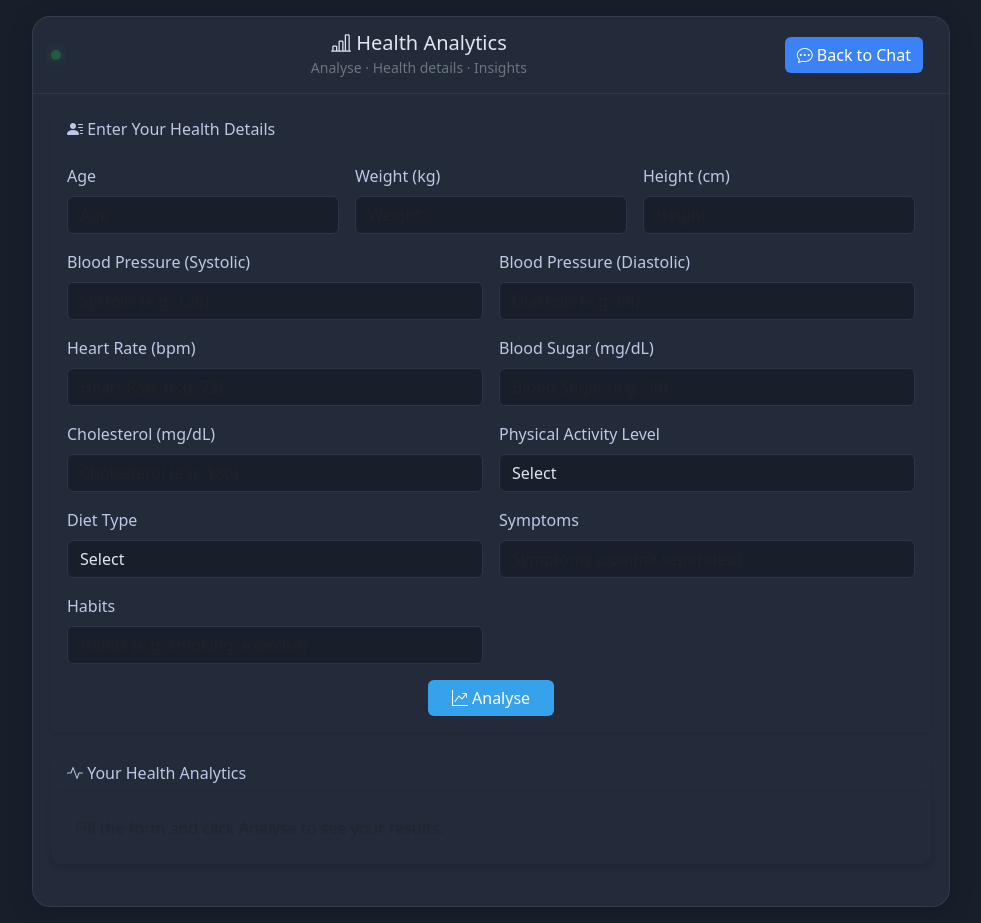
After one commit to athishbepu/Team_coderush1.0, a Flask app: page /analyse in a window 1280 px wide. The commit adds this page. Shown: the whole page, without its empty margins (149-1130 px from the left). Run offline with Flask 3, Linux system fonts and the light colour scheme; some libraries are stand-ins or nearby versions.

Commit message:
Implement health analysis feature with form submission and data visualization

```diff
--- a/app.py
+++ b/app.py
@@ -68,6 +68,7 @@ def register():
             return {"success": False, "message": f"Registration failed: {str(e)}"}
     return render_template('register.html')
 
+
 # ------------------ LOGIN ------------------
 @app.route('/login', methods=['GET', 'POST'])
 def login():
@@ -90,7 +91,7 @@ def login():
             user = cursor.fetchone()
             print(type(user))
             print("DEBUG: Query executed. Result:", user)
-            if user.values():
+            if user and hasattr(user, 'values') and user.values():
                 print("user value",user.values())
                 columns = [col[0] for col in cursor.description]
                 user_dict = dict(zip(columns, user.values()))
@@ -252,6 +253,103 @@ def ollama_response(prompt, model="mistral"):
         print("Ollama error:", response.text)
         return "Sorry, the assistant is unavailable."
 
+# ------------------ ANALYSE ------------------
+@app.route('/analyse', methods=['GET', 'POST'])
+def analyse():
+    if request.method == 'POST':
+        data = request.get_json()
+        age = int(data.get('age', 0))
+        weight = float(data.get('weight', 0))
+        height = float(data.get('height', 0))
+        symptoms = data.get('symptoms', '')
+        habits = data.get('habits', '')
+        bp_systolic = int(data.get('bp_systolic', 0))
+        bp_diastolic = int(data.get('bp_diastolic', 0))
+        heart_rate = int(data.get('heart_rate', 0))
+        blood_sugar = float(data.get('blood_sugar', 0))
+        cholesterol = float(data.get('cholesterol', 0))
+        activity_level = data.get('activity_level', '')
+        diet_type = data.get('diet_type', '')
+        text = symptoms  # Use symptoms as chat history text
+        triage_result = run_triage(text)
+        # Example analytics: BMI
+        bmi = round(weight / ((height/100)**2), 2) if height > 0 else 0
+        if bmi < 18.5:
+            bmi_status = 'Underweight'
+        elif bmi < 25:
+            bmi_status = 'Normal'
+        elif bmi < 30:
+            bmi_status = 'Overweight'
+        else:
+            bmi_status = 'Obese'
+        # Example risk score (simple logic)
+        risk_score = 0
+        if 'smoking' in habits.lower():
+            risk_score += 2
+        if 'exercise' not in habits.lower():
+            risk_score += 1
+        if age > 50:
+            risk_score += 1
+        if 'fever' in symptoms.lower():
+            risk_score += 1
+
+        # Hypertension analysis
+        hypertension = 'Normal'
+        if bp_systolic >= 140 or bp_diastolic >= 90:
+            hypertension = 'High'
+        elif bp_systolic >= 120 or bp_diastolic >= 80:
+            hypertension = 'Elevated'
+
+        # Diabetes analysis
+        diabetes = 'Normal'
+        if blood_sugar >= 126:
+            diabetes = 'Diabetes'
+        elif blood_sugar >= 100:
+            diabetes = 'Prediabetes'
+
+        # Cholesterol analysis
+        cholesterol_status = 'Normal'
+        if cholesterol >= 240:
+            cholesterol_status = 'High'
+        elif cholesterol >= 200:
+            cholesterol_status = 'Borderline High'
+        user_id = session.get('id')
+        cursor = mysql.connection.cursor()
+        # Store in MySQL
+        cursor.execute('''
+            INSERT INTO analyse_data (
+                user_id, age, weight, height, symptoms, habits, bmi, bmi_status, risk_score,
+                bp_systolic, bp_diastolic, heart_rate, blood_sugar, cholesterol, activity_level, diet_type,
+                hypertension, diabetes, cholesterol_status
+            ) VALUES (%s, %s, %s, %s, %s, %s, %s, %s, %s, %s, %s, %s, %s, %s, %s, %s, %s, %s, %s)
+        ''', (
+            user_id, age, weight, height, symptoms, habits, bmi, bmi_status, risk_score,
+            bp_systolic, bp_diastolic, heart_rate, blood_sugar, cholesterol, activity_level, diet_type,
+            hypertension, diabetes, cholesterol_status
+        ))
+        mysql.connection.commit()
+        return jsonify({
+            'bmi': bmi,
+            'bmi_status': bmi_status,
+            'risk_score': risk_score,
+            'weight': weight,
+            'age': age,
+            'height': height,
+            'bp_systolic': bp_systolic,
+            'bp_diastolic': bp_diastolic,
+            'heart_rate': heart_rate,
+            'blood_sugar': blood_sugar,
+            'cholesterol': cholesterol,
+            'activity_level': activity_level,
+            'diet_type': diet_type,
+            'hypertension': hypertension,
+            'diabetes': diabetes,
+            'cholesterol_status': cholesterol_status,
+            'symptoms': symptoms,
+            'habits': habits
+        })
+    return render_template('analyse.html')
+
 
 if __name__ == '__main__':
     app.run(debug=True)
--- /dev/null
+++ b/static/analyse/analyse.css
@@ -0,0 +1,134 @@
+@import url('../chat/chat.css');
+
+body, .chat-wrapper {
+  background: #181f2a;
+  color: #e0e6f0;
+}
+
+.chat-card {
+  background: #232a39;
+  color: #e0e6f0;
+  border-radius: 18px;
+  box-shadow: 0 4px 24px rgba(0,0,0,0.18);
+}
+
+.card, .card-header, .card-body {
+  background: #232a39 !important;
+  color: #e0e6f0 !important;
+  border: none;
+}
+
+.card-header {
+  border-bottom: 1px solid #222b3a;
+  background: #232a39 !important;
+  color: #bfc8e6 !important;
+}
+
+.form-label {
+  color: #bfc8e6;
+}
+
+.form-control {
+  background: #181f2a;
+  color: #e0e6f0;
+  border: 1px solid #2c3446;
+}
+
+.form-control:focus {
+  background: #232a39;
+  color: #fff;
+  border-color: #36a2eb;
+}
+
+.btn-success {
+  background: #36a2eb;
+  border: none;
+  color: #fff;
+}
+
+.btn-success:hover {
+  background: #2580c3;
+}
+
+.analyse-container {
+    max-width: 700px;
+    margin: 40px auto;
+    background: #232a39;
+    border-radius: 18px;
+    box-shadow: 0 4px 24px rgba(0,0,0,0.18);
+    padding: 32px 24px;
+}
+
+.analyse-title {
+    font-size: 2rem;
+    font-weight: 600;
+    color: #36a2eb;
+    margin-bottom: 24px;
+    letter-spacing: 0.5px;
+}
+
+.analyse-section {
+    margin-bottom: 28px;
+}
+
+.analyse-label {
+    font-size: 1.05rem;
+    font-weight: 500;
+    color: #bfc8e6;
+    margin-bottom: 8px;
+    display: block;
+}
+
+.analyse-input,
+.analyse-textarea {
+    width: 100%;
+    padding: 10px 14px;
+    border: 1px solid #2c3446;
+    border-radius: 6px;
+    font-size: 1rem;
+    background: #181f2a;
+    color: #e0e6f0;
+    margin-bottom: 16px;
+    transition: border-color 0.2s;
+}
+
+.analyse-input:focus,
+.analyse-textarea:focus {
+    border-color: #36a2eb;
+    outline: none;
+}
+
+.analyse-btn {
+    background: linear-gradient(90deg, #2a5bd7 0%, #4f8cff 100%);
+    color: #fff;
+    border: none;
+    border-radius: 6px;
+    padding: 12px 28px;
+    font-size: 1.1rem;
+    font-weight: 600;
+    cursor: pointer;
+    box-shadow: 0 1px 6px rgba(42, 91, 215, 0.12);
+    transition: background 0.2s;
+}
+
+.analyse-btn:hover {
+    background: linear-gradient(90deg, #1e3c72 0%, #2a5bd7 100%);
+}
+
+.analyse-result {
+    background: #eaf1fb;
+    border-left: 4px solid #2a5bd7;
+    padding: 18px 20px;
+    border-radius: 8px;
+    color: #23408e;
+    font-size: 1.05rem;
+    margin-top: 18px;
+}
+
+#analyticsGraphs {
+  background: #232a39;
+  border-radius: 12px;
+  padding: 24px;
+  box-shadow: 0 2px 8px rgba(0,0,0,0.07);
+  color: #e0e6f0;
+}
--- /dev/null
+++ b/static/analyse/analyse.js
@@ -0,0 +1,46 @@
+document.addEventListener('DOMContentLoaded', () => {
+  const form = document.getElementById('analyseForm');
+  const graphs = document.getElementById('analyticsGraphs');
+
+  if (!form) return;
+
+  form.addEventListener('submit', async function(e) {
+    e.preventDefault();
+    const formData = new FormData(form);
+    const data = Object.fromEntries(formData.entries());
+    const res = await fetch('/analyse', {
+      method: 'POST',
+      headers: { 'Content-Type': 'application/json' },
+      body: JSON.stringify(data)
+    });
+    const result = await res.json();
+    renderAnalytics(result);
+  });
+
+  function renderAnalytics(data) {
+    graphs.innerHTML = `
+      <div class="mb-3"><strong>Health Details:</strong></div>
+      <ul class="mb-3">
+        <li><strong>Age:</strong> ${data.age}</li>
+        <li><strong>Weight:</strong> ${data.weight} kg</li>
+        <li><strong>Height:</strong> ${data.height} cm</li>
+  <li><strong>Blood Pressure:</strong> ${data.bp_systolic}/${data.bp_diastolic} mmHg</li>
+  <li><strong>Heart Rate:</strong> ${data.heart_rate} bpm</li>
+  <li><strong>Blood Sugar:</strong> ${data.blood_sugar} mg/dL</li>
+  <li><strong>Cholesterol:</strong> ${data.cholesterol} mg/dL</li>
+  <li><strong>Activity Level:</strong> ${data.activity_level || 'N/A'}</li>
+  <li><strong>Diet Type:</strong> ${data.diet_type || 'N/A'}</li>
+  <li><strong>Symptoms:</strong> ${data.symptoms || 'N/A'}</li>
+  <li><strong>Habits:</strong> ${data.habits || 'N/A'}</li>
+      </ul>
+      <div class="mb-3"><strong>Analysis:</strong></div>
+      <ul>
+        <li><strong>BMI:</strong> ${data.bmi} (${data.bmi_status})</li>
+        <li><strong>Risk Score:</strong> ${data.risk_score}</li>
+  <li><strong>Hypertension:</strong> ${data.hypertension}</li>
+  <li><strong>Diabetes:</strong> ${data.diabetes}</li>
+  <li><strong>Cholesterol Status:</strong> ${data.cholesterol_status}</li>
+      </ul>
+    `;
+  }
+});
--- /dev/null
+++ b/templates/analyse.html
@@ -0,0 +1,182 @@
+<!DOCTYPE html>
+<html lang="en">
+  <head>
+    <meta charset="UTF-8" />
+    <meta name="viewport" content="width=device-width, initial-scale=1" />
+    <title>Virtual Doctor – Analyse</title>
+    <link
+      href="https://cdn.jsdelivr.net/npm/bootstrap@5.3.3/dist/css/bootstrap.min.css"
+      rel="stylesheet"
+    />
+    <link
+      href="https://cdn.jsdelivr.net/npm/bootstrap-icons@1.11.3/font/bootstrap-icons.css"
+      rel="stylesheet"
+    />
+    <link rel="stylesheet" href="../static/analyse/analyse.css" />
+  </head>
+  <body>
+    <div class="chat-wrapper">
+      <div class="chat-card">
+        <div class="chat-header d-flex align-items-center justify-content-between">
+          <div class="dot"></div>
+          <div class="flex-grow-1 text-center">
+            <h5 class="m-0">
+              <i class="bi bi-bar-chart-line"></i> Health Analytics
+            </h5>
+            <small class="text-secondary">Analyse · Health details · Insights</small>
+          </div>
+          <div class="ms-auto d-flex controls">
+            <a href="/dashboard" class="btn btn-primary mx-2">
+              <i class="bi bi-chat-dots"></i> Back to Chat
+            </a>
+          </div>
+        </div>
+        <div class="chat-body">
+          <div class="card mb-4 shadow-sm">
+            <div class="card-header bg-light">
+              <h6 class="mb-0">
+                <i class="bi bi-person-lines-fill"></i> Enter Your Health Details
+              </h6>
+            </div>
+            <div class="card-body">
+              <form id="analyseForm" class="row g-3">
+                <div class="col-md-4">
+                  <label class="form-label">Age</label>
+                  <input
+                    type="number"
+                    name="age"
+                    class="form-control"
+                    placeholder="Age"
+                    required
+                  />
+                </div>
+                <div class="col-md-4">
+                  <label class="form-label">Weight (kg)</label>
+                  <input
+                    type="number"
+                    name="weight"
+                    class="form-control"
+                    placeholder="Weight"
+                    required
+                  />
+                </div>
+                <div class="col-md-4">
+                  <label class="form-label">Height (cm)</label>
+                  <input
+                    type="number"
+                    name="height"
+                    class="form-control"
+                    placeholder="Height"
+                    required
+                  />
+                </div>
+                <div class="col-md-6">
+                  <label class="form-label">Blood Pressure (Systolic)</label>
+                  <input
+                    type="number"
+                    name="bp_systolic"
+                    class="form-control"
+                    placeholder="Systolic (e.g. 120)"
+                  />
+                </div>
+                <div class="col-md-6">
+                  <label class="form-label">Blood Pressure (Diastolic)</label>
+                  <input
+                    type="number"
+                    name="bp_diastolic"
+                    class="form-control"
+                    placeholder="Diastolic (e.g. 80)"
+                  />
+                </div>
+                <div class="col-md-6">
+                  <label class="form-label">Heart Rate (bpm)</label>
+                  <input
+                    type="number"
+                    name="heart_rate"
+                    class="form-control"
+                    placeholder="Heart Rate (e.g. 72)"
+                  />
+                </div>
+                <div class="col-md-6">
+                  <label class="form-label">Blood Sugar (mg/dL)</label>
+                  <input
+                    type="number"
+                    name="blood_sugar"
+                    class="form-control"
+                    placeholder="Blood Sugar (e.g. 90)"
+                  />
+                </div>
+                <div class="col-md-6">
+                  <label class="form-label">Cholesterol (mg/dL)</label>
+                  <input
+                    type="number"
+                    name="cholesterol"
+                    class="form-control"
+                    placeholder="Cholesterol (e.g. 180)"
+                  />
+                </div>
+                <div class="col-md-6">
+                  <label class="form-label">Physical Activity Level</label>
+                  <select name="activity_level" class="form-control">
+                    <option value="">Select</option>
+                    <option value="sedentary">Sedentary</option>
+                    <option value="light">Light</option>
+                    <option value="moderate">Moderate</option>
+                    <option value="active">Active</option>
+                  </select>
+                </div>
+                <div class="col-md-6">
+                  <label class="form-label">Diet Type</label>
+                  <select name="diet_type" class="form-control">
+                    <option value="">Select</option>
+                    <option value="vegetarian">Vegetarian</option>
+                    <option value="non-vegetarian">Non-Vegetarian</option>
+                    <option value="vegan">Vegan</option>
+                    <option value="other">Other</option>
+                  </select>
+                </div>
+                <div class="col-md-6">
+                  <label class="form-label">Symptoms</label>
+                  <input
+                    type="text"
+                    name="symptoms"
+                    class="form-control"
+                    placeholder="Symptoms (comma separated)"
+                  />
+                </div>
+                <div class="col-md-6">
+                  <label class="form-label">Habits</label>
+                  <input
+                    type="text"
+                    name="habits"
+                    class="form-control"
+                    placeholder="Habits (e.g. smoking, exercise)"
+                  />
+                </div>
+                <div class="col-12 text-center">
+                  <button type="submit" class="btn btn-success px-4">
+                    <i class="bi bi-graph-up-arrow"></i> Analyse
+                  </button>
+                </div>
+              </form>
+            </div>
+          </div>
+          <div class="card shadow-sm mb-4">
+            <div class="card-header bg-light">
+              <h6 class="mb-0">
+                <i class="bi bi-activity"></i> Your Health Analytics
+              </h6>
+            </div>
+            <div class="card-body" id="analyticsGraphs">
+              <div class="text-muted">
+                Fill the form and click Analyse to see your results.
+              </div>
+            </div>
+          </div>
+        </div>
+      </div>
+    </div>
+    <script src="https://cdn.jsdelivr.net/npm/chart.js"></script>
+    <script src="../static/analyse/analyse.js"></script>
+  </body>
+</html>
--- a/templates/chat.html
+++ b/templates/chat.html
@@ -34,7 +34,7 @@
               <option value="hi">Hindi</option>
               <option value="ta">Tamil</option>
             </select>
-            <a href="analyse.html" class="btn btn-primary mx-2" id="btnAnalyse">Analyse</a>
+            <a href="/analyse" class="btn btn-primary mx-2" id="btnAnalyse">Analyse</a>
             <a href="/contact" class="btn-esanjeevani mx-2" id="btnRefer">Refer to Doctor</a>
           </div>
         </div>
```
